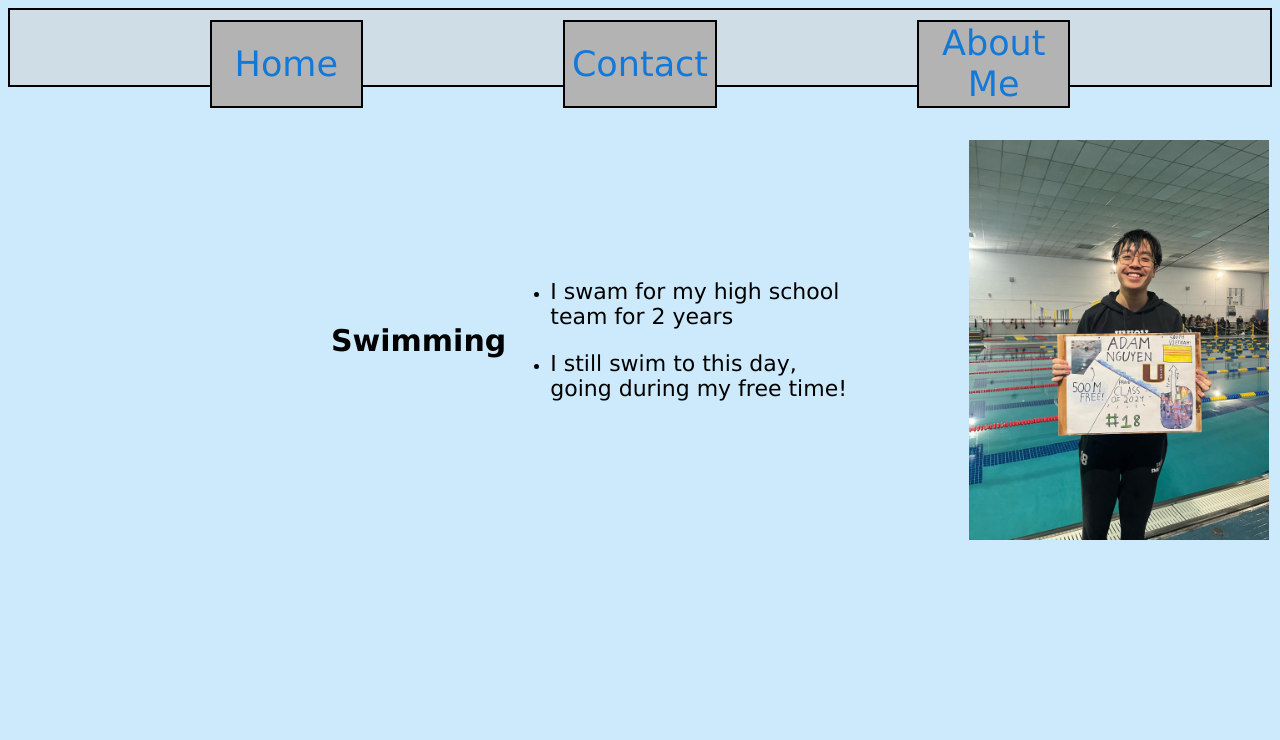
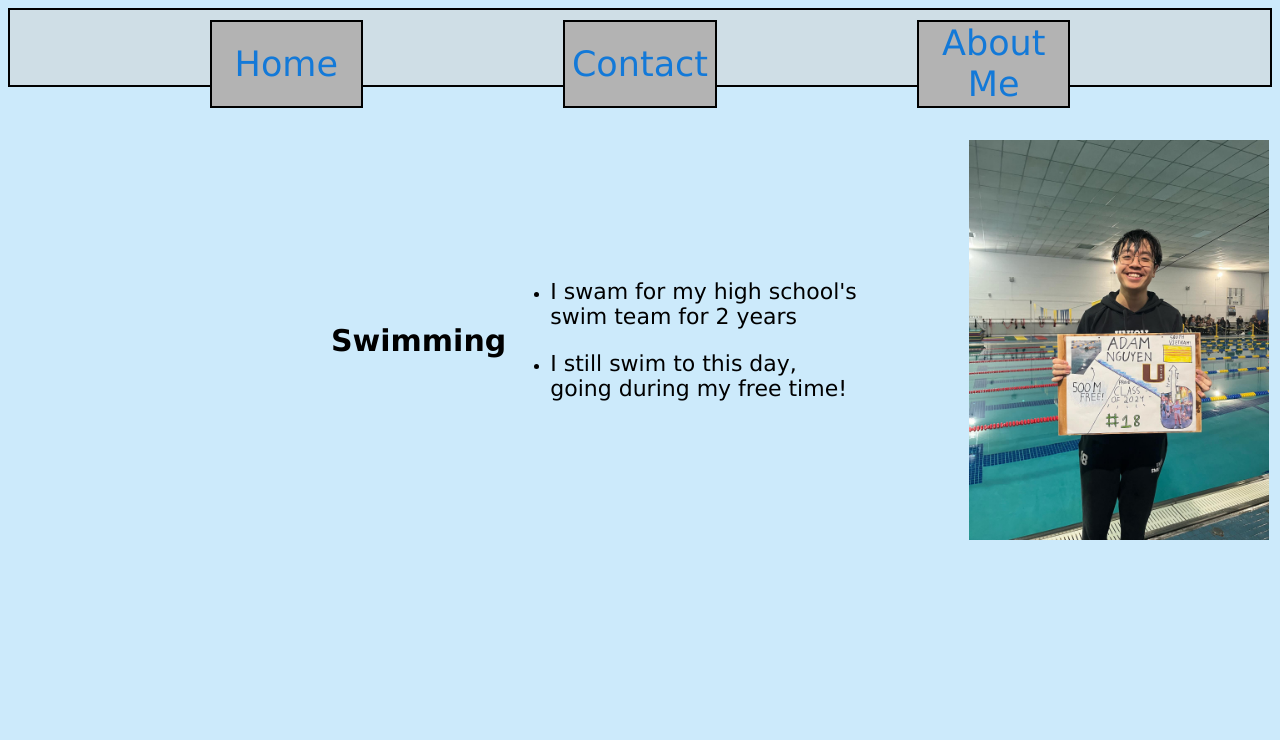
Before and after one commit to aln22-njit/PersonalWebsite, a plain HTML site: page hobbies.html in a window 1280 px wide. Shown: the top 740 px of the page. Drawn offline with Linux system fonts and the light colour scheme.

Commit message:
updated hobbies.html

```diff
--- a/hobbies.html
+++ b/hobbies.html
@@ -27,7 +27,7 @@
                     <td><p class = "skillTitle"><strong>Swimming</strong></p></td>
                     <td>
                         <ul>
-                            <li><p class = "skillDetails">I swam for my high school team for 2 years</p></li>
+                            <li><p class = "skillDetails">I swam for my high school's swim team for 2 years</p></li>
                             <li><p class = "skillDetails">I still swim to this day, going during my free time!</p></li>
                         </ul>
                     </td>
```
